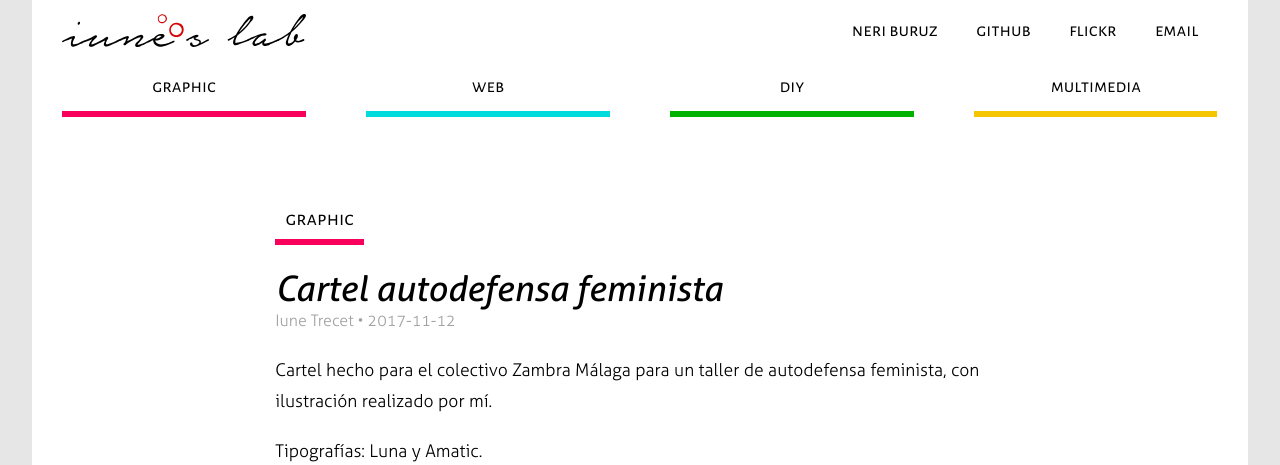
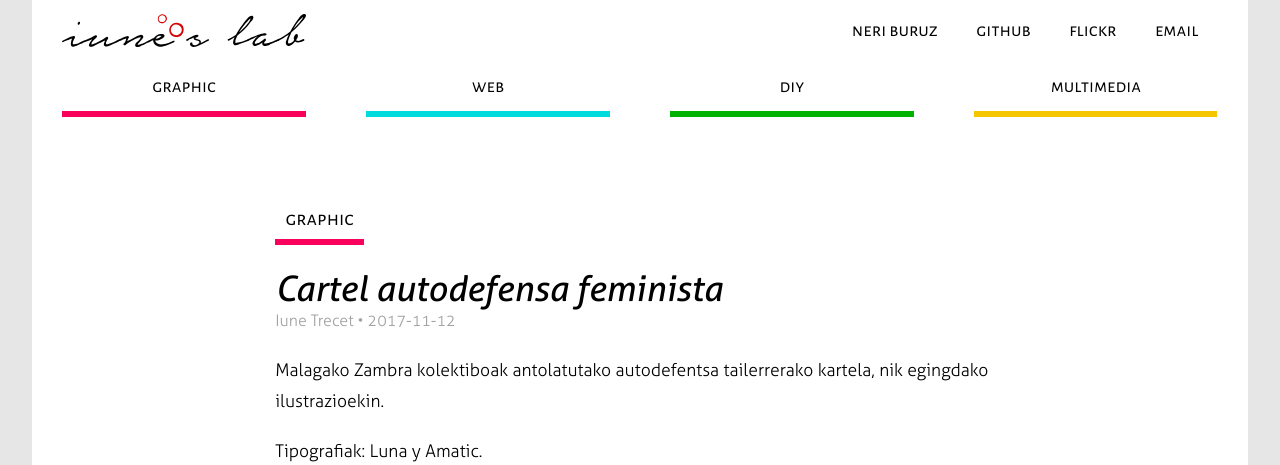
Before and after one commit to iunetrecet/iunetrecet.github.io, a Jekyll site: the page built from _posts/2017-11-12-autodefensa-feminista.md, in a window 1280 px wide, cut to the strip 0-465 px from the top of the page. Built offline with Jekyll 4.4.1, drawn with Linux system fonts in a browser that asks for light colours.

Commit message:
Translated to basque zambra post

```diff
--- a/_posts/2017-11-12-autodefensa-feminista.md
+++ b/_posts/2017-11-12-autodefensa-feminista.md
@@ -7,9 +7,9 @@ date: 2017-11-12
 author: Iune Trecet
 ---
 
-Cartel hecho para el colectivo Zambra Málaga para un taller de autodefensa
-feminista, con ilustración realizado por mí.
+Malagako Zambra kolektiboak antolatutako autodefentsa tailerrerako kartela, nik
+egingdako ilustrazioekin.
 
-Tipografías: Luna y Amatic.
+Tipografiak: Luna y Amatic.
 
 <img src="/images/posts/autodefensa/autodefensa_trazatua.svg" alt="Autodefensa feminista">
```
